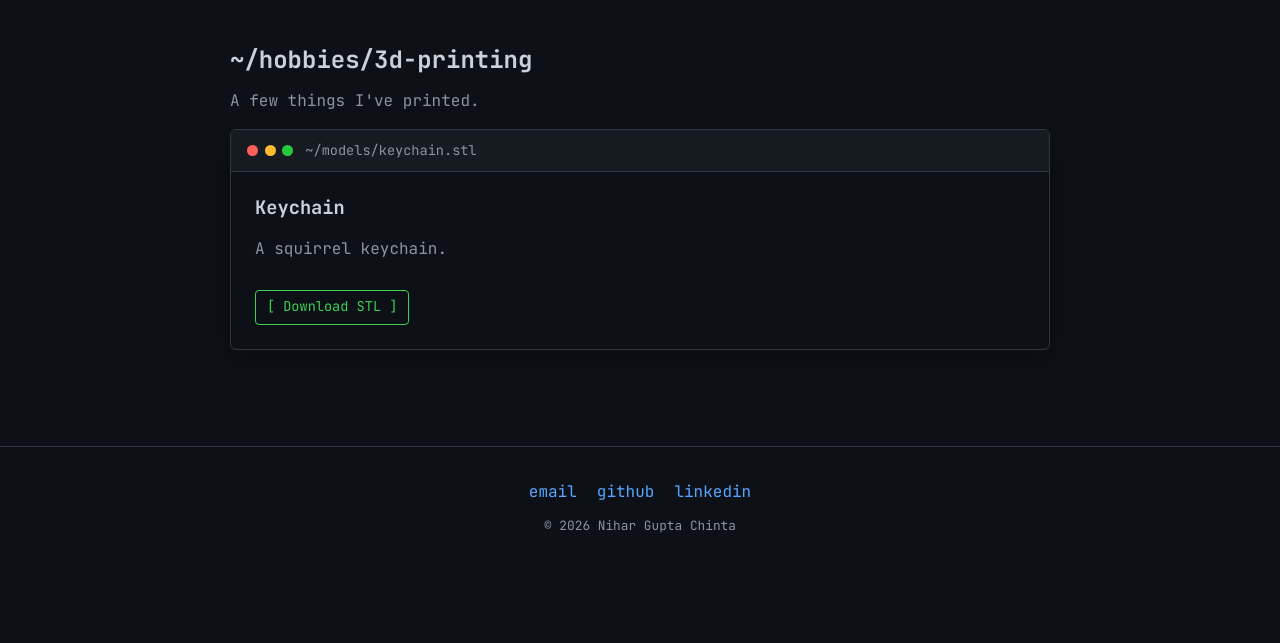
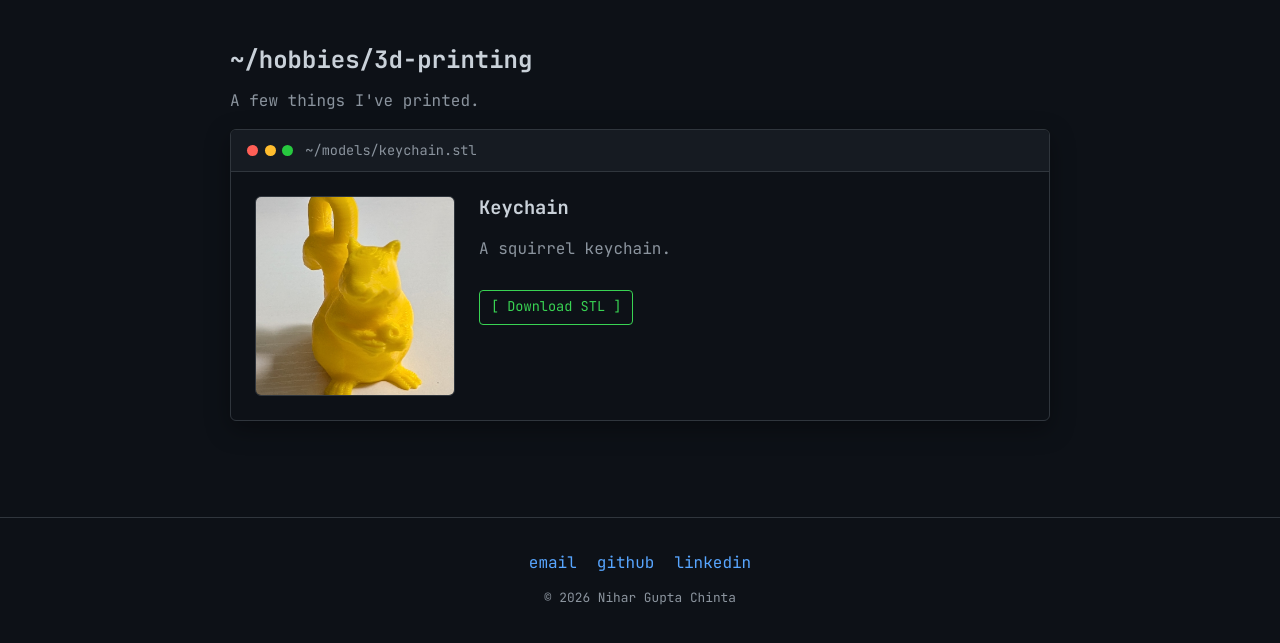
Before and after one commit to niharchinta/nchinta.github.io, an Astro site: page /3d-printing in a window 1280 px wide. Shown: the part 59-702 px from the top of the page. Built offline with nearby package versions, Linux system fonts and the light colour scheme; Astro itself is replaced by a stand-in of ours.

Commit message:
keychain pic

```diff
--- a/src/data/prints.ts
+++ b/src/data/prints.ts
@@ -1,15 +1,20 @@
+import type { ImageMetadata } from 'astro';
+import keychainImage from '../assets/prints/keychain.jpeg';
+
 export interface Print {
   title: string;
   description?: string;
   file: string; // path under public/models/
+  image?: ImageMetadata; // imported from src/assets/prints/
 }
 
-// Add a new print by dropping the .stl into public/models/ and adding an
-// entry here with a title.
+// Add a new print by dropping the .stl into public/models/, the photo into
+// src/assets/prints/, importing the photo above, and adding an entry here.
 export const prints: Print[] = [
   {
     title: 'Keychain',
     description: 'A squirrel keychain.',
     file: '/models/keychain.stl',
+    image: keychainImage,
   },
 ];
--- a/src/pages/3d-printing.astro
+++ b/src/pages/3d-printing.astro
@@ -1,4 +1,5 @@
 ---
+import { Image } from 'astro:assets';
 import BaseLayout from '../layouts/BaseLayout.astro';
 import TerminalWindow from '../components/TerminalWindow.astro';
 import { prints } from '../data/prints';
@@ -12,9 +13,16 @@ import { prints } from '../data/prints';
       <div class="stack">
         {prints.map((print) => (
           <TerminalWindow title={`~/models/${print.title.toLowerCase().replace(/\s+/g, '-')}.stl`}>
-            <h3>{print.title}</h3>
-            {print.description && <p class="text-muted">{print.description}</p>}
-            <a class="btn btn-accent" href={print.file} download>[ Download STL ]</a>
+            <div class="print">
+              {print.image && (
+                <Image src={print.image} alt={print.title} width={320} height={320} class="photo" />
+              )}
+              <div class="info">
+                <h3>{print.title}</h3>
+                {print.description && <p class="text-muted">{print.description}</p>}
+                <a class="btn btn-accent" href={print.file} download>[ Download STL ]</a>
+              </div>
+            </div>
           </TerminalWindow>
         ))}
       </div>
@@ -33,6 +41,27 @@ import { prints } from '../data/prints';
     gap: 1.5rem;
   }
 
+  .print {
+    display: flex;
+    gap: 1.5rem;
+    flex-wrap: wrap;
+    align-items: flex-start;
+  }
+
+  .photo {
+    width: 200px;
+    height: 200px;
+    object-fit: cover;
+    border-radius: 6px;
+    border: 1px solid var(--border);
+    flex-shrink: 0;
+  }
+
+  .info {
+    flex: 1;
+    min-width: 200px;
+  }
+
   h3 {
     margin-bottom: 0.4rem;
   }
```
Also changed, not shown: src/assets/prints/keychain.jpeg (added).
